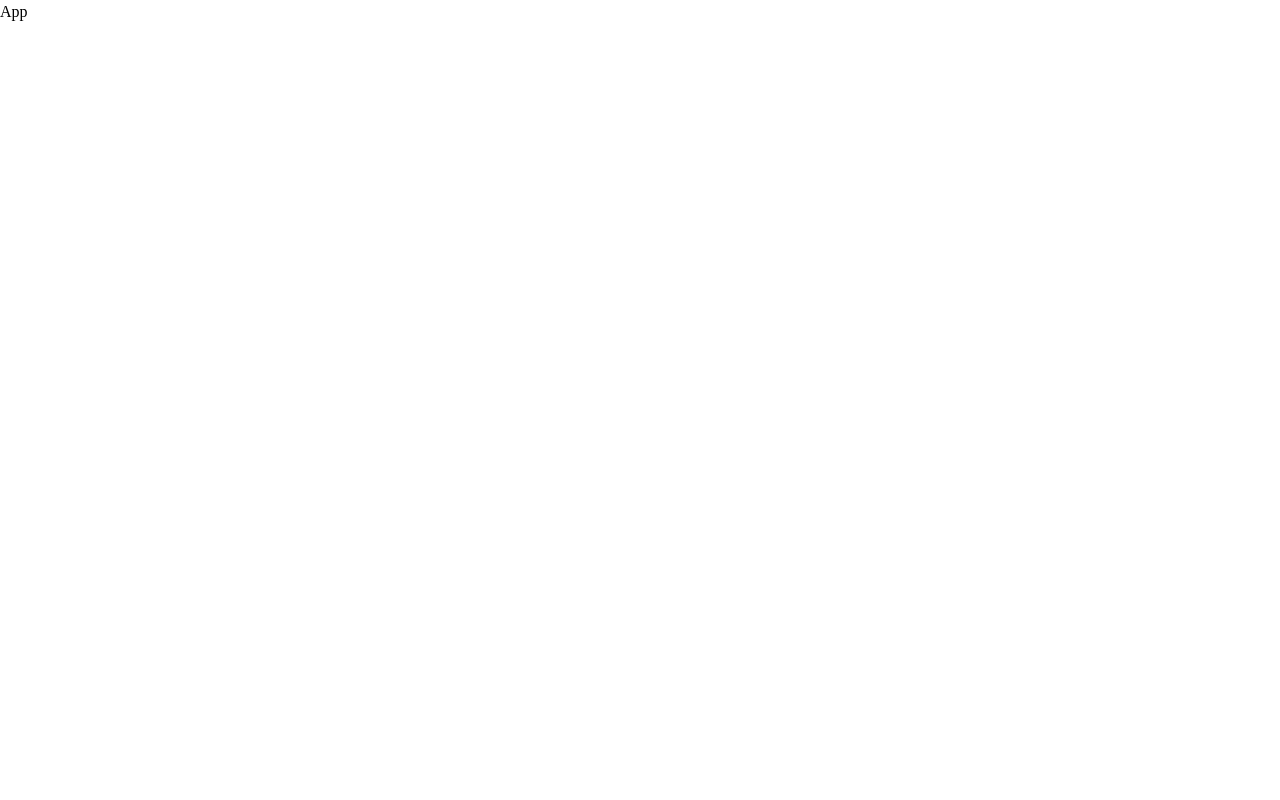
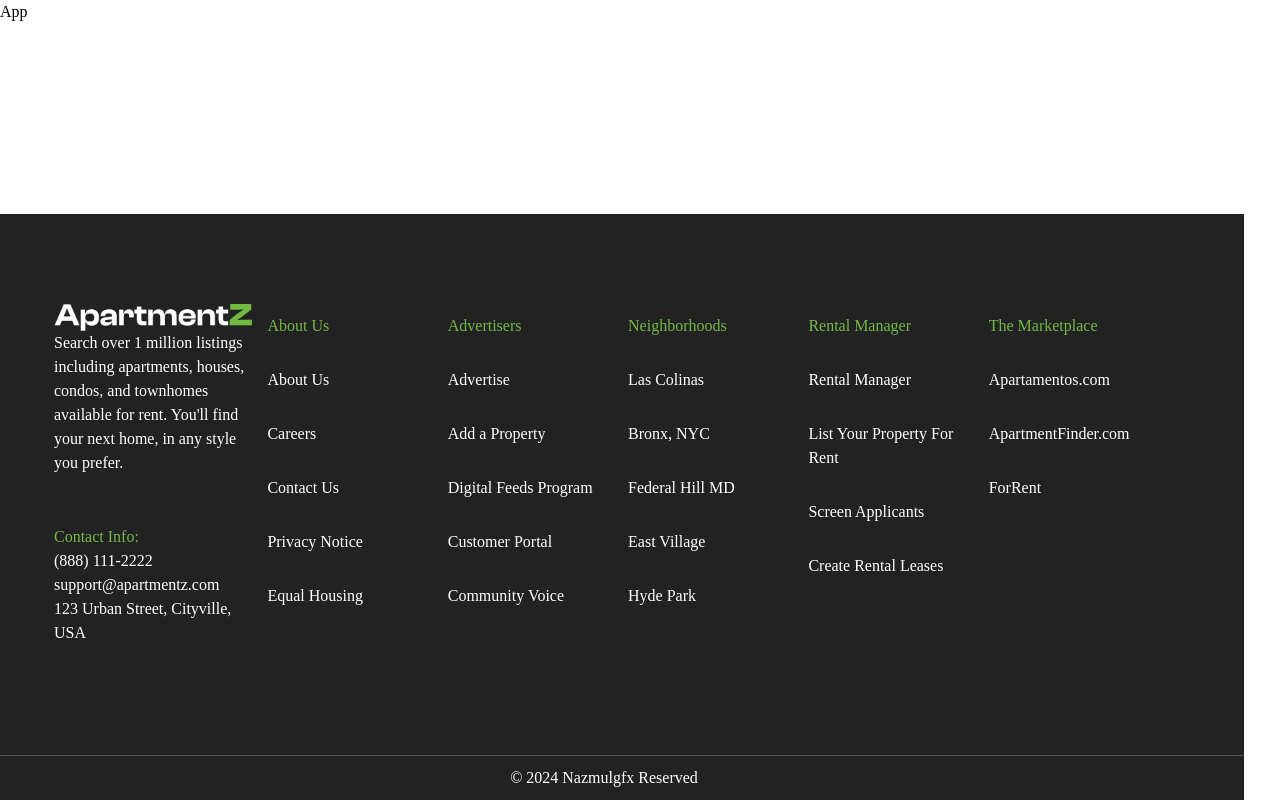
Before and after one commit to Pronttera/real-estate-website, a React (Vite) app: page / in a window 1280 px wide. Built offline with nearby package versions, Linux system fonts and the light colour scheme.

Commit message:
Changed added

```diff
--- a/src/App.jsx
+++ b/src/App.jsx
@@ -1,8 +1,11 @@
 import React from 'react'
+import FooterSection from './pages/Home/FooterSection.jsx'; // Adjust the path if necessary
 
 const App = () => {
   return (
-    <div>App</div>
+    <><div>App</div>
+       <FooterSection />
+    </>
   )
 }
 
--- a/src/pages/Home/FooterSection.jsx
+++ b/src/pages/Home/FooterSection.jsx
@@ -0,0 +1,95 @@
+// src/Footer.jsx
+import React from 'react';
+import './Footer.css'; // Import CSS file for styling
+import Apartmentz from '../../assets/apartmentz.png'; // Import your image
+
+
+const Footer = () => {
+  return (
+    <footer className="footer">
+      <div className="footer-content">
+        <div className="imgSection">
+        <img src={Apartmentz} alt="ApartmentZ Logo" className="footer-logo" />
+
+        <p>Search over 1 million listings including apartments, houses, condos, and townhomes available for rent. You'll find your next home, in any style you prefer.</p>
+
+    <div className="icons">
+    <i class="fa-brands fa-instagram"></i>
+    <i class="fa-brands fa-instagram"></i>
+    <i class="fa-brands fa-instagram"></i>
+    <i class="fa-brands fa-instagram"></i>
+    <i class="fa-brands fa-instagram"></i>
+
+    </div>
+
+        <div className="contact-info">
+          <h3>Contact Info:</h3>
+          <p>(888) 111-2222</p>
+          <p>support@apartmentz.com</p>
+          <p>123 Urban Street, Cityville, USA</p>
+        </div>
+            </div>
+
+
+
+        <div className="links">
+          <h3>About Us</h3>
+          <ul className='LinksList'>
+            <li>About Us</li>
+            <li>Careers</li>
+            <li>Contact Us</li>
+            <li>Privacy Notice</li>
+            <li>Equal Housing</li>
+          </ul>
+        </div>
+
+        <div className="links">
+          <h3>Advertisers</h3>
+          <ul className='LinksList'>
+            <li>Advertise</li>
+            <li>Add a Property</li>
+            <li>Digital Feeds Program</li>
+            <li>Customer Portal</li>
+            <li>Community Voice</li>
+          </ul>
+        </div>
+
+        <div className="links">
+          <h3>Neighborhoods</h3>
+          <ul className='LinksList'>
+            <li>Las Colinas</li>
+            <li>Bronx, NYC</li>
+            <li>Federal Hill MD</li>
+            <li>East Village</li>
+            <li>Hyde Park</li>
+          </ul>
+        </div>
+
+        <div className="links">
+          <h3>Rental Manager</h3>
+          <ul  className='LinksList'>
+            <li>Rental Manager</li>
+            <li>List Your Property For Rent</li>
+            <li>Screen Applicants</li>
+            <li>Create Rental Leases</li>
+          </ul>
+        </div>
+
+        <div className="links">
+          <h3>The Marketplace</h3>
+          <ul className='LinksList'>
+            <li>Apartamentos.com</li>
+            <li>ApartmentFinder.com</li>
+            <li>ForRent</li>
+          </ul>
+        </div>
+      </div>
+      <div className="footer-bottom">
+        <div class="footer-line"></div>
+        <p>© 2024 Nazmulgfx Reserved</p>
+      </div>
+    </footer>
+  );
+};
+
+export default Footer;
--- /dev/null
+++ b/src/pages/Home/footer.css
@@ -0,0 +1,90 @@
+/* src/Footer.css */
+body{
+    margin: 0%;
+    padding: 0%;
+}
+.footer {
+    position: fixed;
+    bottom: 0px !important;
+    background-color: #222;
+    color: #fff;
+    width: 100%;
+    margin-left: -36px;
+  }
+
+  .footer-content {
+    display: flex;
+    flex-direction: row;
+    gap: 15px;
+    padding: 90px;
+  }
+
+  .footer-content h2 {
+    margin: 0;
+  }
+
+  .contact-info{
+    display: flex;
+    flex-direction: column;
+    align-items: flex-start;
+    justify-content: center;
+
+      }
+
+  .contact-info, .links {
+    margin: 10px 0;
+  }
+
+  .links{
+    width: 25% !important;
+  }
+
+  .links ul {
+    list-style-type: none;
+    padding: 0;
+  }
+
+  .footer-bottom {
+    text-align: center;
+    padding: 10px 0;
+  }
+
+  .imgSection{
+    width: 30%;
+    display: flex;
+    flex-direction: column !important;
+    justify-content: space-between !important;
+    height: 100%;
+
+  }
+
+  .LinksList{
+    margin-top: 30px;
+    display: flex;
+    flex-direction: column;
+    gap: 30px;
+    font-weight: 530;
+  }
+
+  h3{
+    color:  #72B944;
+
+  }
+
+  .icons{
+    display: flex;
+    align-items: center;
+    justify-content: center;
+    gap: 30px;
+    color: #72B944;
+    margin: 20px 0px;
+  }
+
+
+  .footer-line{
+      border-top:0.5px solid grey;
+      margin-bottom: 10px; /* Space between the line and the footer */
+      opacity: 0.5;
+      margin-left: -20px;
+
+  }
```
Also changed, not shown: src/assets/Apartmentz.png (added).
